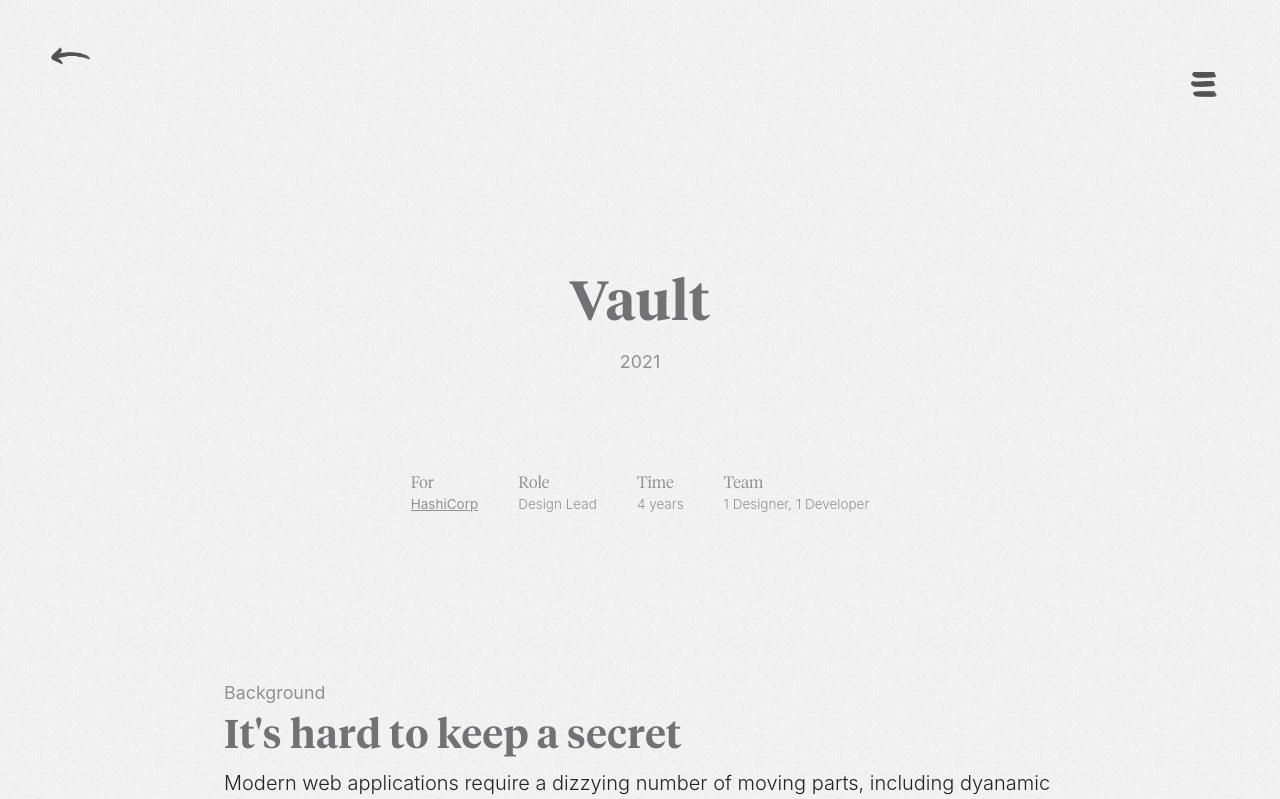
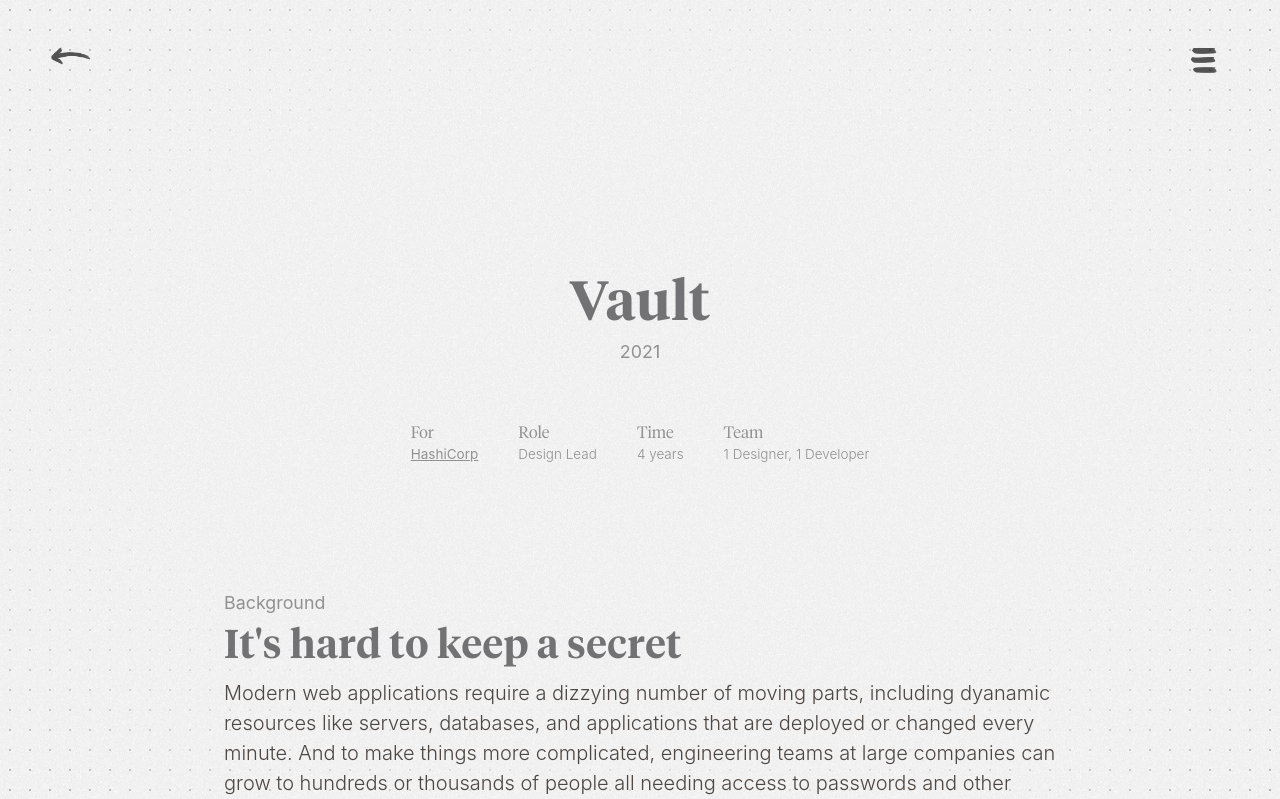
Before and after one commit to joshuaogle/joshuaogle.com, a Next.js app: page /work/vault in a window 1280 px wide. Shown: the top 799 px of the page. Built offline with nearby package versions, Linux system fonts and the light colour scheme.

Commit message:
Better header, add bg dots

```diff
--- a/components/header.tsx
+++ b/components/header.tsx
@@ -9,7 +9,7 @@
 import styles from '../styles/components/_header.module.css'
 
 const Header = () => {
-  const Links = [
+  const menuLinks = [
     {label: "Mastodon", icon: IconMastodon, href: "https://mastodon.social/@joshuaogle"},
     {label: "Dribbble", icon: IconDribbble, href: "http://dribbble.com/joshuaogle"},
     {label: "LinkedIn", icon: IconLinkedIn, href: "http://linkedin.com/in/joshuaogle"},
@@ -20,25 +20,34 @@
     <header className={styles.header}>
       <BackLink />
 
-      <Menu as="nav" className={styles.menu}>
+      <Menu
+        as="nav"
+        className={styles.menu}>
         <MenuLink/>
 
         <Menu.Items className={`${styles.menuItems} surface`}>
-          <h2 className={styles.title} key="menuItemTitle">
+          <h2
+            className={styles.menuTitle}
+            key="menuItemTitle">
             You've got good taste, let's chat
           </h2>
 
           <Menu.Item key="menuItemEmail">
-            <a className={styles.link} href="mailto:joshua@joshuaogle.com">
+            <a
+              className={styles.menuLink}
+              href="mailto:joshua@joshuaogle.com">
               joshua@joshuaogle.com
             </a>
           </Menu.Item>
 
-          {Links.map((Link) => (
-            <Menu.Item key={Link.label}>
-              <a className={styles.link} href={Link.href} target="_new">
-                <Link.icon/>
-                {Link.label}
+          {menuLinks.map((menuLink) => (
+            <Menu.Item key={menuLink.label}>
+              <a
+                className={styles.menuLink}
+                href={menuLink.href}
+                target="_new">
+                <menuLink.icon/>
+                {menuLink.label}
               </a>
             </Menu.Item>
           ))}
--- a/styles/_layout.css
+++ b/styles/_layout.css
@@ -1,12 +1,16 @@
 .app {
   background: transparent url("/images/noise-transparent.png") repeat 0 0;
   background-size: 200px 166px;
+  background-attachment: fixed;
   padding: var(--base-spacing);
+  position: relative;
 }
 
 .app::before {
-  --dot-spacing: 1rem;
+  --dot-spacing: var(--small-spacing);
   --dot-position: calc(var(--dot-spacing) * -0.5);
+  --dot-starting-opacity: 0;
+  --dot-ending-opacity: 0.25;
   display: block;
   content: "";
   position: fixed;
@@ -14,11 +18,15 @@
   height: 100%;
   top: 0;
   left: 0;
-  z-index: -1;
-  background-image: radial-gradient(var(--theme-stark-color) 1px, transparent 0);
+  z-index: 0;
+  background-image: radial-gradient(var(--background-dot-color), 1px, transparent 0);
   background-size: var(--dot-spacing) var(--dot-spacing);
   background-position: cvar(--dot-position) var(--dot-position);
-  mask-image: radial-gradient(ellipse at center, rgba(0, 0, 0, 0.15), transparent 125%);
+  mask-image: radial-gradient(
+    ellipse at center,
+    rgba(0,0,0,var(--dot-starting-opacity)) 50%,
+    rgba(0,0,0,var(--dot-ending-opacity)) 100%);
+  transition: all var(--slow-timing);
 }
 
 .centered {
--- a/styles/_typography.css
+++ b/styles/_typography.css
@@ -12,6 +12,11 @@
 
 h1 {
   font-size: 2.75em;
+  margin-bottom: 0;
+}
+
+h1 + small {
+  margin-top: 0;
 }
 
 h2 {
--- a/styles/_variables.css
+++ b/styles/_variables.css
@@ -139,6 +139,8 @@
   --fast-timing: 100ms;
   --slow-timing: 750ms;
   --slowest-timing: 1500ms;
+  --base-easing: cubic-bezier(.60, 0, 0, 1);
+  --fast-easing: ease-out;
 
   /* Elevations (from Material Design): */
   --md-u: rgba(var(--theme-shadow-rgb), 0.1);
@@ -169,19 +171,21 @@
   --theme-text-color: var(--neutral-300);
   --theme-link-color: var(--cyan-500);
   --theme-link-hover: var(--cyan-300);
+  --theme-heading-color: var(--neutral-100);
   --theme-highlight-rgb:  255, 239, 102;
   --theme-muted-color: rgba(255, 255, 255, 0.4);
   --theme-surface-rgb: 30, 26, 22;
   --theme-shadow-rgb: 30, 26, 22;
-  --theme-background-color: var(--neutral-900);
+  --theme-background-color: var(--neutral-800);
   --background-gradient-start: 0.15;
   --background-gradient-end: 0.3;
+  --background-dot-color: rgb(var(--theme-highlight-rgb));
 }
 
 /* Light theme */
 html[data-prefers-color-scheme="light"] {
   --theme-stark-color: white;
-  --theme-text-color: var(--neutral-900);
+  --theme-text-color: var(--neutral-700);
   --theme-link-color: var(--cyan-600);
   --theme-link-hover: var(--cyan-400);
   --theme-muted-color: rgba(0, 0, 0, 0.4);
@@ -190,8 +194,5 @@
   --theme-heading-color: var(--theme-text-color);
   --background-gradient-start: 1;
   --background-gradient-end: 1;
+  --background-dot-color: black;
 }
-
-html[data-prefers-color-scheme="dark"] {
-  --theme-heading-color: var(--white);
-}
--- a/styles/components/_footer.module.css
+++ b/styles/components/_footer.module.css
@@ -40,7 +40,7 @@
   border-radius: 100%;
   left: 0;
   position: relative;
-  transition: left var(--base-timing) ease-in-out;
+  transition: left var(--base-timing) var(--base-easing);
 }
 
 .switchIndicatorOn {
@@ -51,7 +51,7 @@
   color: var(--theme-text-color);
   height: var(--switch-size);
   width: var(--switch-size);
-  transition: transform var(--base-timing) ease-out;
+  transition: transform var(--base-timing) var(--base-easing);
 }
 
 .switchIndicatorOn svg {
--- a/styles/components/_header.module.css
+++ b/styles/components/_header.module.css
@@ -1,11 +1,16 @@
 .header {
   display: flex;
-  align-items: center;
   justify-content: space-between;
+  position: relative;
 }
+
+
+
+/* ⬅ */
 
 .backLink {
   color: var(--theme-text-color);
+  display: block;
   font-size: 1.5em;
 }
 
@@ -13,11 +18,14 @@
   display: none;
 }
 
+
+
+/* 🍔 */
 .menuButton,
 .menuItems {
-  position: fixed;
-  top: 5vw;
-  right: var(--base-spacing);
+  position: relative;
+  top: 0;
+  right: 0;
   z-index: 100;
 }
 
@@ -42,19 +50,24 @@
 }
 
 .menuItems {
-  backdrop-filter: blur(var(--small-spacing));
+  --menu-button-height: 40px;
+  backdrop-filter: blur(var(--smallest-spacing));
   padding: var(--smallest-spacing) var(--small-spacing);
-  top: calc(var(--large-spacing) + 50px + var(--smallest-spacing));
+  top: calc(var(--menu-button-height) + var(--smallest-spacing));
   width: 15em;
 }
 
-.title {
+.menuItems:focus {
+  outline: none;
+}
+
+.menuTitle {
   font-size: 1.33rem;
   line-height: 1.2;
   padding: var(--smallest-spacing) var(--smallest-spacing) 0;
 }
 
-.link {
+.menuLink {
   border-top: 1px solid rgba(255, 255, 255, 0.1);
   display: flex;
   gap: var(--small-spacing);
@@ -62,7 +75,7 @@
   transition: color var(--base-timing);
 }
 
-.link svg {
+.menuLink svg {
   margin: 0;
   height: 1.5em;
   width: 1.5em;
--- a/styles/components/_intro.module.css
+++ b/styles/components/_intro.module.css
@@ -19,7 +19,14 @@
   flex-direction: column;
   font-size: var(--small-font-size);
   gap: var(--small-spacing);
-  padding: var(--large-spacing) 0;
+  padding: var(--base-spacing) 0;
+}
+
+@media (min-width: 600px) {
+  .meta {
+    flex-direction: row;
+    gap: var(--base-spacing);
+  }
 }
 
 .icon {
@@ -27,13 +34,6 @@
   height: 1.25em;
   margin-right: 0.5em;
   vertical-align: -0.33em;
-}
-
-@media (min-width: 600px) {
-  .meta {
-    flex-direction: row;
-    gap: var(--base-spacing);
-  }
 }
 
 .metaItem {
--- a/styles/components/_timeline-card.module.css
+++ b/styles/components/_timeline-card.module.css
@@ -14,7 +14,7 @@
   overflow: hidden;
   padding: var(--small-spacing);
   position: relative;
-  transition: transform var(--base-timing) ease-in-out;
+  transition: transform var(--base-timing) var(--base-easing);
   transform-style: preserve-3d;
   z-index: 1;
   height: 14rem;
@@ -56,7 +56,7 @@
   height: 0;
   margin: 0;
   opacity: 0;
-  transition: all var(--base-timing);
+  transition: all var(--base-timing) var(--base-easing);
 }
 
 .card:hover .arrow {
--- a/styles/components/_welcome.module.css
+++ b/styles/components/_welcome.module.css
@@ -2,7 +2,7 @@
   align-items: center;
   display: flex;
   flex-direction: column;
-  gap: var(--small-spacing);
+  gap: var(--base-spacing);
   position: relative;
   padding: 5vh 0 0;
 }
--- a/styles/index.css
+++ b/styles/index.css
@@ -9,7 +9,7 @@
 
 html {
   background: var(--theme-background-color);
-  transition: all var(--slowest-timing) ease-in-out;
+  transition: all var(--slowest-timing) var(--fast-easing);
 }
 
 body {
```
Also changed, not shown: styles/components/_timeline.module.css (+5 -5 lines), 1 other file (tests, documents, lock files or other folders).
